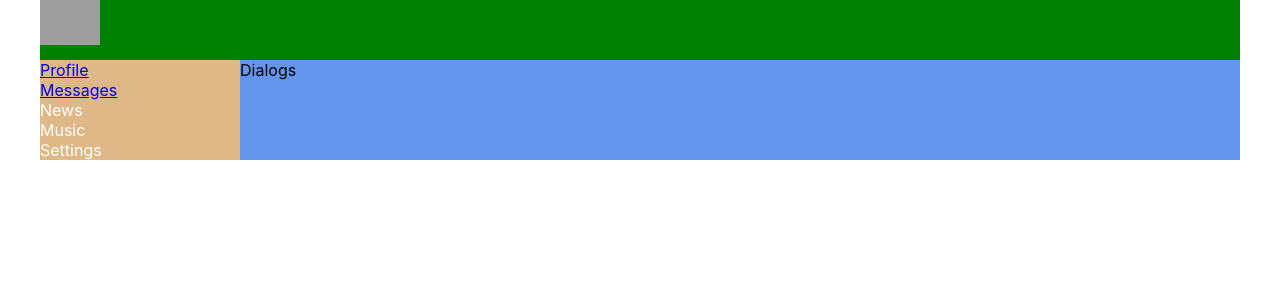
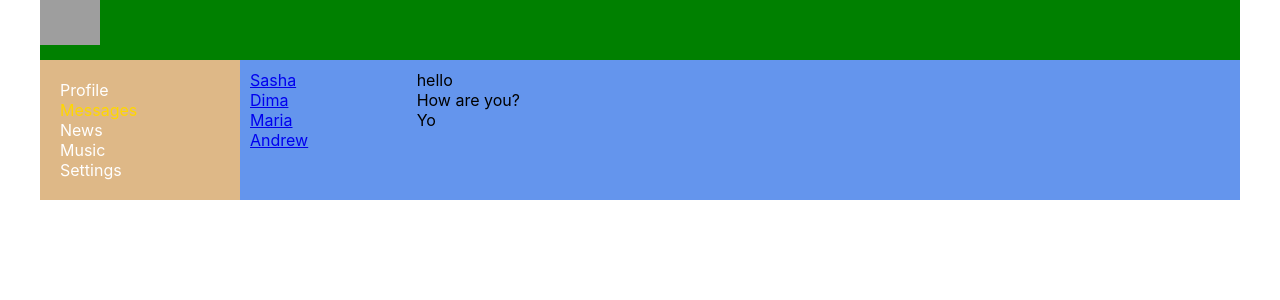
Before and after one commit to highzor/react-social-network, a React (Create React App) app: page /dialogs in a window 1280 px wide. Shown: the top 300 px of the page. Built offline with nearby package versions, Linux system fonts and the light colour scheme; grey boxes are pictures that could not be loaded.

Commit message:
feat: project refactoring

```diff
--- /dev/null
+++ b/src/components/Dialogs/DialogItem/DialogItem.jsx
@@ -0,0 +1,14 @@
+import React from 'react';
+import classes from './../Dialogs.module.css';
+import { NavLink } from 'react-router-dom';
+
+const DialogItem = (props) => {
+  const path = `/dialogs/${props.id}`;
+  return (
+    <div className={classes.dialog + ' ' + classes.active}>
+      <NavLink to={path}>{props.name}</NavLink>
+    </div>
+  );
+}
+
+export default DialogItem;
--- a/src/components/Dialogs/Dialogs.jsx
+++ b/src/components/Dialogs/Dialogs.jsx
@@ -1,13 +1,34 @@
 import React from 'react';
-// import './App.css';
-// import Header from './components/Header/Header';
-// import Navbar from './components/Navbar/Navbar';
-// import Profile from './components/Profile/Profile';
+import classes from './Dialogs.module.css';
+import DialogItem from './DialogItem/DialogItem';
+import Message from './Message/Message';
 
 const Dialogs = (props) => {
+
+  const dialogs = [
+    {id: 1, name: 'Sasha'},
+    {id: 2, name: 'Dima'},
+    {id: 3, name: 'Maria'},
+    {id: 4, name: 'Andrew'}
+  ];
+
+  const messages = [
+    {id: 1, message: 'hello'},
+    {id: 2, message: 'How are you?'},
+    {id: 3, message: 'Yo'}
+  ];
+
+  const dialogsElements = dialogs.map(el => <DialogItem name={el.name} id={el.id} />);
+  const messagesElements = messages.map(el => <Message message={el.message} />);
+
   return (
-    <div>
-      Dialogs
+    <div className={classes.dialogs}>
+      <div className={classes.dialogsItems}>
+        {dialogsElements}
+      </div>
+      <div className={classes.messages}>
+        {messagesElements}
+      </div>
     </div>
   );
 }
--- a/src/components/Dialogs/Dialogs.module.css
+++ b/src/components/Dialogs/Dialogs.module.css
@@ -0,0 +1,20 @@
+.dialogs {
+    display: grid;
+    grid-template-columns: 2fr 10fr;
+}
+
+.dialogsItems {
+    padding: 10px;
+}
+
+.dialogsItems .active {
+    color: gold;
+}
+
+.messages {
+    padding: 10px;
+}
+
+.message {
+
+}
--- /dev/null
+++ b/src/components/Dialogs/Message/Message.jsx
@@ -0,0 +1,13 @@
+import React from 'react';
+import classes from './../Dialogs.module.css';
+
+const Message = (props) => {
+  return (
+    <div className={classes.message}>
+      {props.message}
+    </div>
+  );
+}
+
+
+export default Message;
--- a/src/components/Navbar/Navbar.jsx
+++ b/src/components/Navbar/Navbar.jsx
@@ -6,10 +6,10 @@ const Navbar = () => {
     return (
     <nav className={classes.nav}>
     <div className={classes.item}>
-      <NavLink to='/profile'>Profile</NavLink>
+      <NavLink to='/profile' activeClassName={classes.active}>Profile</NavLink>
     </div>
     <div className={classes.item}>
-      <NavLink to='/dialogs'>Messages</NavLink>
+      <NavLink to='/dialogs' activeClassName={classes.active}>Messages</NavLink>
     </div>
     <div className={classes.item}>
       <a>News</a>
--- a/src/components/Navbar/Navbar.module.css
+++ b/src/components/Navbar/Navbar.module.css
@@ -1,8 +1,14 @@
 .nav {
   grid-area: n;
   background-color: burlywood;
+  padding: 20px;
 }
 
-.item {
+.item a {
   color: white;
+  text-decoration: none;
 }
+
+.item a.active {
+  color: gold;
+}
--- a/src/components/Profile/MyPosts/MyPosts.jsx
+++ b/src/components/Profile/MyPosts/MyPosts.jsx
@@ -3,18 +3,29 @@ import classes from './MyPosts.module.css';
 import Post from './Post/Post';
 
 const MyPosts = () => {
+
+  const posts = [
+    {id: 1, message: 'Hello, How are you?', likesCount: 9},
+    {id: 2, message: "Hi, I'm fine, thanks", likesCount: 11}
+  ];
+
+  const postsElements = posts.map(el => <Post message={el.message} likesCount={el.likesCount} />);
+
   return (
+    <div className={classes.postsBlock}>
+      <h3>My posts</h3>
       <div>
-        My posts
         <div>
           <textarea />
+        </div>
+        <div>
           <button>Add</button>
         </div>
-        <div className={classes.posts}>
-          <Post message='Hello, How are you?'/>
-          <Post message="Hi, I'm fine, thank"/>
-        </div>
       </div>
+      <div className={classes.posts}>
+        {postsElements}
+      </div>
+    </div>
   );
 }
 
--- a/src/components/Profile/MyPosts/MyPosts.module.css
+++ b/src/components/Profile/MyPosts/MyPosts.module.css
@@ -0,0 +1,7 @@
+.postsBlock {
+    padding: 10px;
+}
+
+.posts {
+    margin-top: 10px;
+}
--- a/src/components/Profile/MyPosts/Post/Post.jsx
+++ b/src/components/Profile/MyPosts/Post/Post.jsx
@@ -7,7 +7,7 @@ const Post = (props) => {
             <img src='https://yt3.ggpht.com/a/AGF-l79ZmLceSSgZZYXcj6pPLtgb4M12wolTkJHVFw=s800-c-k-c0xffffffff-no-rj-mo' />
             {props.message}
             <div>
-              <span>like</span>
+              <span>likes {props.likesCount}</span>
             </div>
           </div>
   );
--- a/src/components/Profile/Profile.jsx
+++ b/src/components/Profile/Profile.jsx
@@ -1,16 +1,12 @@
 import React from 'react';
 import classes from './Profile.module.css';
 import MyPosts from './MyPosts/MyPosts';
+import ProfileInfo from './ProfileInfo/ProfileInfo';
 
 const Profile = () => {
   return (
     <div>
-      <div>
-        <img src='https://avatars.mds.yandex.net/get-pdb/199965/33629f6f-b08f-472a-895c-654c3b79be6c/s600?webp=false' />
-      </div>
-      <div>
-        ava + desc
-      </div>
+      <ProfileInfo />
       <MyPosts />
     </div>
   );
--- /dev/null
+++ b/src/components/Profile/ProfileInfo/ProfileInfo.jsx
@@ -0,0 +1,17 @@
+import React from 'react';
+import classes from './ProfileInfo.module.css';
+
+const ProfileInfo = () => {
+  return (
+    <div>
+      <div>
+        <img src='https://avatars.mds.yandex.net/get-pdb/199965/33629f6f-b08f-472a-895c-654c3b79be6c/s600?webp=false' />
+      </div>
+      <div className={classes.descriptionBlock}>
+        ava + desc
+      </div>
+    </div>
+  );
+}
+
+export default ProfileInfo;
--- /dev/null
+++ b/src/components/Profile/ProfileInfo/ProfileInfo.module.css
@@ -0,0 +1,3 @@
+.descriptionBlock {
+    padding: 10px;
+}
```
